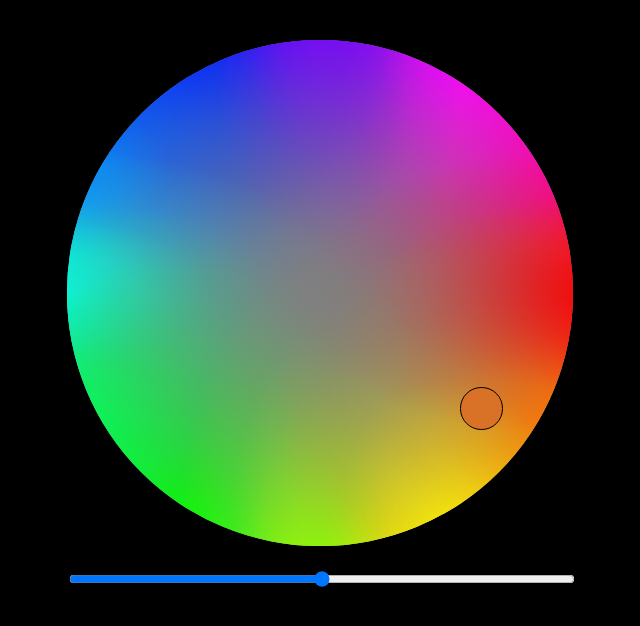
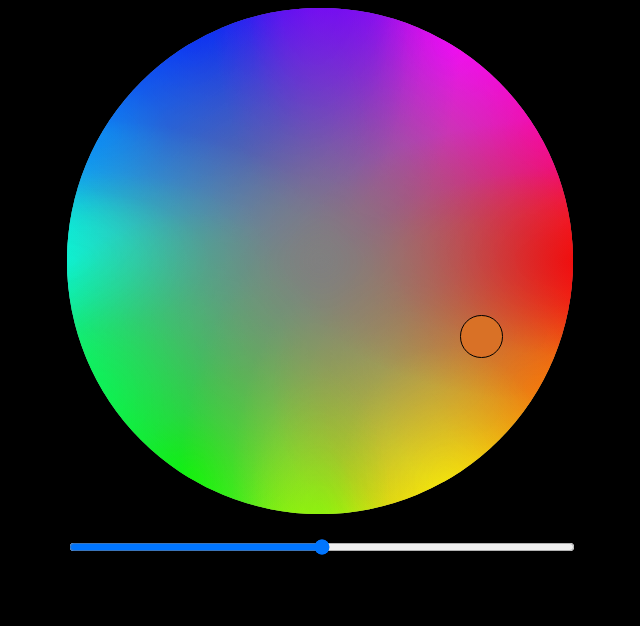
Before and after one commit to danjquinn42/YasColorWheel, a website built with webpack: page index.html in a window 1280 px wide. Shown: the whole page, without its empty margins (320-960 px from the left). Built offline with nearby package versions, Linux system fonts and the light colour scheme.

Commit message:
Remove top margin

```diff
--- a/styles.css
+++ b/styles.css
@@ -5,7 +5,7 @@ body {
 div {
   width: 40%;
   position: relative;
-  margin: 40px auto;
+  margin: 0 auto;
 }
 
 color-picker {
```
Also changed, not shown: README.md.
